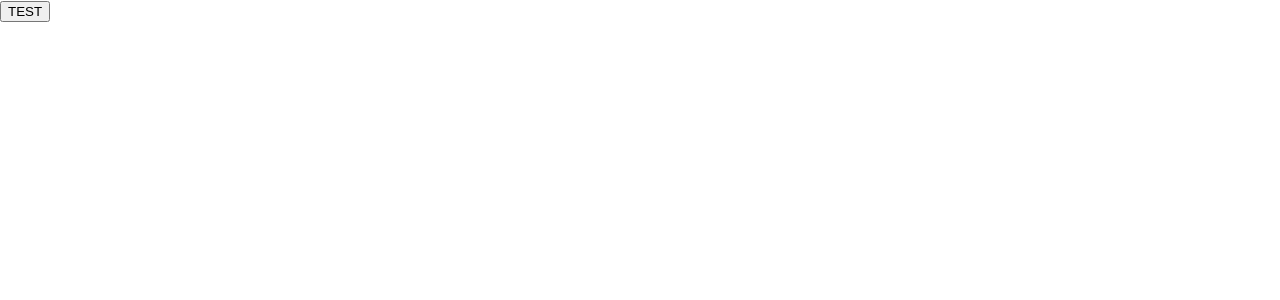
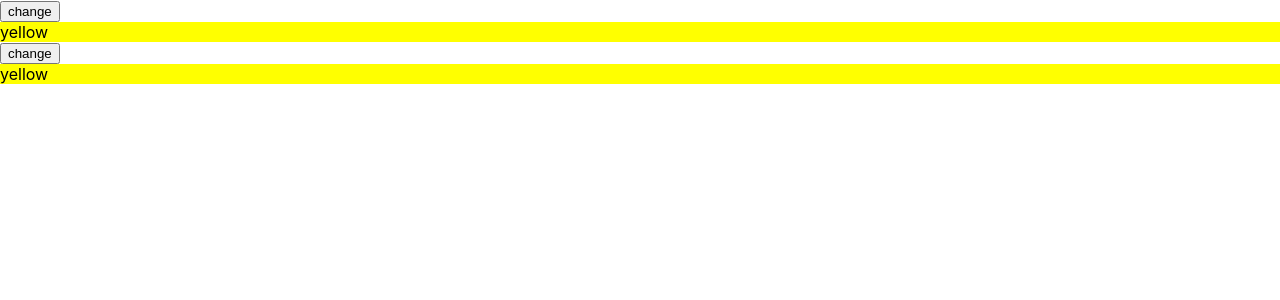
Before and after one commit to llskys/vite, a React (Vite) app: page / in a window 1280 px wide. Shown: the top 300 px of the page. Built offline with nearby package versions, Linux system fonts and the light colour scheme.

Commit message:
update context学习

```diff
--- a/src/App.jsx
+++ b/src/App.jsx
@@ -1,9 +1,6 @@
 import React, { useState, useEffect } from 'react'
 // import RecoilDemo from './recoil'
-// import LifeCycleContainer from './react-demo/lifecycle'
-// import Geti18n from './react-demo/geti18n'
-// import PersonalInfoComponent from './react-demo/hookdemo'
-// import SetState from './react-demo/setState'
+import { ContextTest1, ContextTest2, ContextTest3, Geti18n, LifeCycleContainer, PersonalInfoComponent, SetState } from './react-demo'
 // import './App.css'
 import MyPromise from './utils/util'
 
@@ -21,7 +18,10 @@ function App() {
     <>
       {/* <RecoilDemo /> */}
       {/* <Geti18n /> */}
-      <button onClick={testMyPromise}>TEST</button>
+      {/* <button onClick={testMyPromise}>TEST</button> */}
+      <ContextTest1 />
+      {/* <ContextTest2 /> */}
+      {/* <ContextTest3 /> */}
     </>
   )
 }
--- /dev/null
+++ b/src/react-demo/contextTest.jsx
@@ -0,0 +1,104 @@
+import React, { Component, createContext, useState, useContext } from 'react'
+const GlobalContext = createContext();
+const { Provider, Consumer } = GlobalContext
+
+function ContextTest1() {
+    const [theme,setTheme] = useState('yellow')
+    const toggleTheme = () => {
+        setTheme(theme === 'yellow' ? 'red' : 'yellow')
+    }
+    return (
+      <>
+        <Provider value={{ theme, toggleTheme }}>
+          <ContextConsumer />
+          <ContextConsumerAnother />
+        </Provider>
+      </>
+    )
+}
+
+function ContextConsumer() {
+    return (
+        <Consumer>
+        {
+            ({theme, toggleTheme}) => (
+                <>
+                    <button onClick={toggleTheme}>change</button>
+                    <div style={{background:theme}}>{theme}</div>
+                </>
+            )
+        }
+        </Consumer>
+    );
+}
+
+function ContextConsumerAnother() {
+    return (
+        <Consumer>
+        {
+            ({theme, toggleTheme}) => (
+                <>
+                    <button onClick={toggleTheme}>change</button>
+                    <div style={{background:theme}}>{theme}</div>
+                </>
+            )
+        }
+        </Consumer>
+    );
+}
+
+class ContextTest2 extends Component {
+    constructor(props){
+        super(props)
+        this.state = {
+            value: 1
+        }
+    }
+
+    changeValue = () =>{
+        this.setState({
+            value: this.state.value + 1
+        })
+    }
+
+    render() {
+      const { value } = this.state
+      return (
+        <Provider value={value}>
+          <button onClick={this.changeValue}>change context2 value</button>
+          <ContextConsumer2 />
+        </Provider>
+      );
+    }
+  }
+
+class ContextConsumer2 extends Component {
+    static contextType = GlobalContext;
+
+    render() {
+        return (
+            <>
+                <Consumer>
+                {
+                    context => <div>{context}</div>
+                }
+                </Consumer>
+                <div>{this.context}</div>
+            </>
+        );
+    }
+}
+
+function ContextTest3() {
+    const data = useContext(GlobalContext)
+    const [value, setValue] = useState(data||1)
+    return (
+        <>
+            <button onClick={()=>setValue(c=>c+1)}>change context3 value</button>
+            <div>{value}</div>
+        </>
+    )
+}
+
+
+export { ContextTest1, ContextTest2, ContextTest3 }
--- /dev/null
+++ b/src/react-demo/index.jsx
@@ -0,0 +1,7 @@
+import LifeCycleContainer from './lifecycle'
+import Geti18n from './geti18n'
+import PersonalInfoComponent from './hookdemo'
+import SetState from './setState'
+import { ContextTest1, ContextTest2, ContextTest3 } from './contextTest'
+
+export { ContextTest1, ContextTest2, ContextTest3, Geti18n, LifeCycleContainer, PersonalInfoComponent, SetState }
```
Also changed, not shown: src/locales/en-US.js (added, +8 -0 lines), src/locales/zh-CN.js (added, +8 -0 lines), src/react-demo/context.jsx (added, +50 -0 lines).
